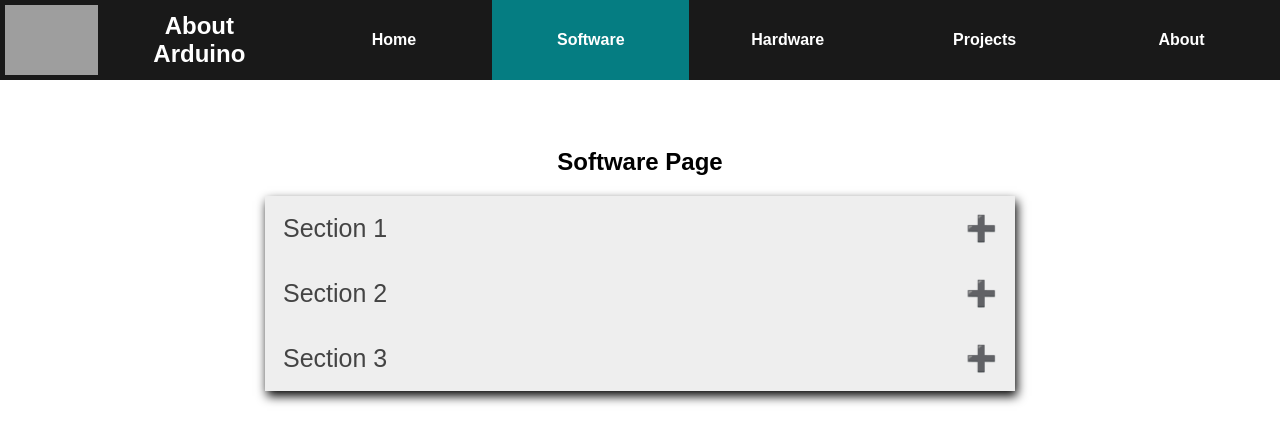
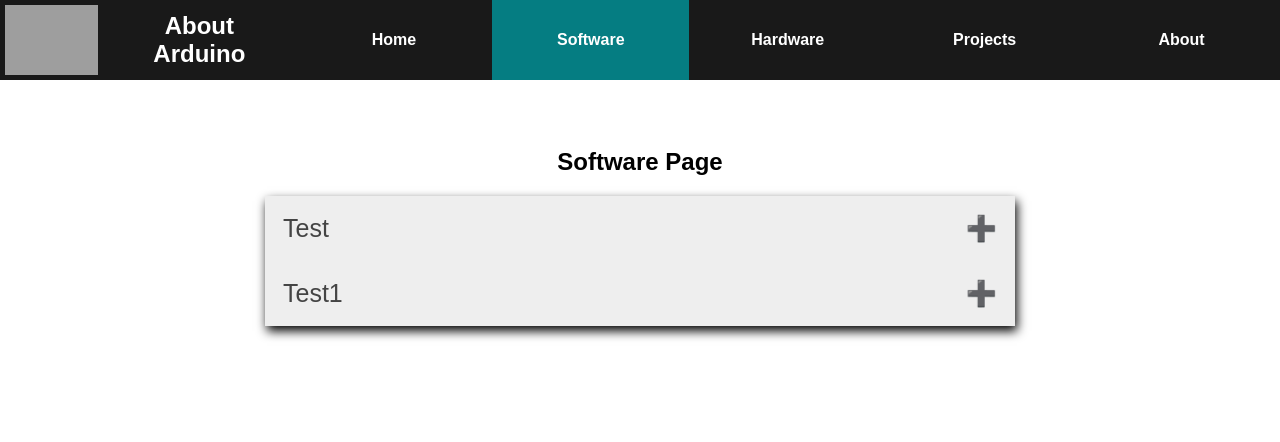
Before and after one commit to mattbritt/arduino-website, a React (Create React App) app: page /software in a window 1280 px wide. Shown: the top 442 px of the page. Built offline with nearby package versions, Linux system fonts and the light colour scheme; grey boxes are pictures that could not be loaded.

Commit message:
Reworked accordian to accept an array of objects

```diff
--- a/src/components/Accordian.js
+++ b/src/components/Accordian.js
@@ -27,9 +27,19 @@
 
     render(){
 
+        var panels = [];
+
+        this.props.panels.forEach((element, index) => {
+
+         panels.push(<div key={index}>
+                <button className='accordian' onClick={this.handleClick}>{element.title}</button>
+            <div className='panel'>
+                {element.jsx}
+            </div></div>) ;
+        });
 
         return(
-            <div className='accordian-div'>
+          /*  <div className='accordian-div'>
                 <button className='accordian' onClick={this.handleClick}>Section 1</button>
                 <div className='panel'>
                     <p>blah blah blah</p>
@@ -45,6 +55,9 @@
                     <p>blah blah blah</p>
                 </div>
 
+            </div>*/
+            <div className='accordian-div'>
+                {panels}
             </div>
         )
     }
--- a/src/pages/HardwarePage.css
+++ b/src/pages/HardwarePage.css
@@ -6,8 +6,13 @@
 
 #hardware-page{
     width: 750px;
+
+
 }
 
-#board-canvas{
 
+#hardware-page h1 {
+    font-size: 50px;
+    color: #b25a56;
+    margin: 10px;
 }
--- a/src/pages/HardwarePage.js
+++ b/src/pages/HardwarePage.js
@@ -8,7 +8,6 @@
 import React, {Component} from 'react';
 
 import NavBar from '../components/NavBar';
-import Accordian from '../components/Accordian';
 import BoardLayout from '../components/BoardLayout';
 
 import './HardwarePage.css';
@@ -23,9 +22,12 @@
             <div>
                 <NavBar currentPage='hardware' />
             <article id='hardware-page'>
-                <h1>Hardware Page</h1>
+                <h1>Explore The Hardware</h1>
                 <BoardLayout />
-                <Accordian />
+
+                <h1>Shields</h1>
+                <p> Shields are circuit boards designed to fit the Arduino form factor.  Shields allow you to easily add capabilities to your Arduino</p>
+                <p>There are many, many shields available (there is a large community or Arduino enthusiasts!).  Here are some common examples</p>
             </article>
             </div>
         )
--- a/src/pages/SoftwarePage.js
+++ b/src/pages/SoftwarePage.js
@@ -13,13 +13,28 @@
 import './SoftwarePage.css';
 
 export default class SoftwarePage extends Component{
+
+
+
     render(){
+
+        var testPanel = [{ title: 'Test',
+        jsx: (
+            <p>This is a test panel</p>
+        )},
+        { title: 'Test1',
+        jsx: (
+            <p>This is a test111 panel</p>
+        )},
+    ]
+
+
         return(
             <div>
                     <NavBar currentPage='software' />
                 <article id='software-page'>
                 <h1>Software Page</h1>
-                <Accordian />
+                <Accordian panels={testPanel}/>
                 </article>
             </div>
         )
```
